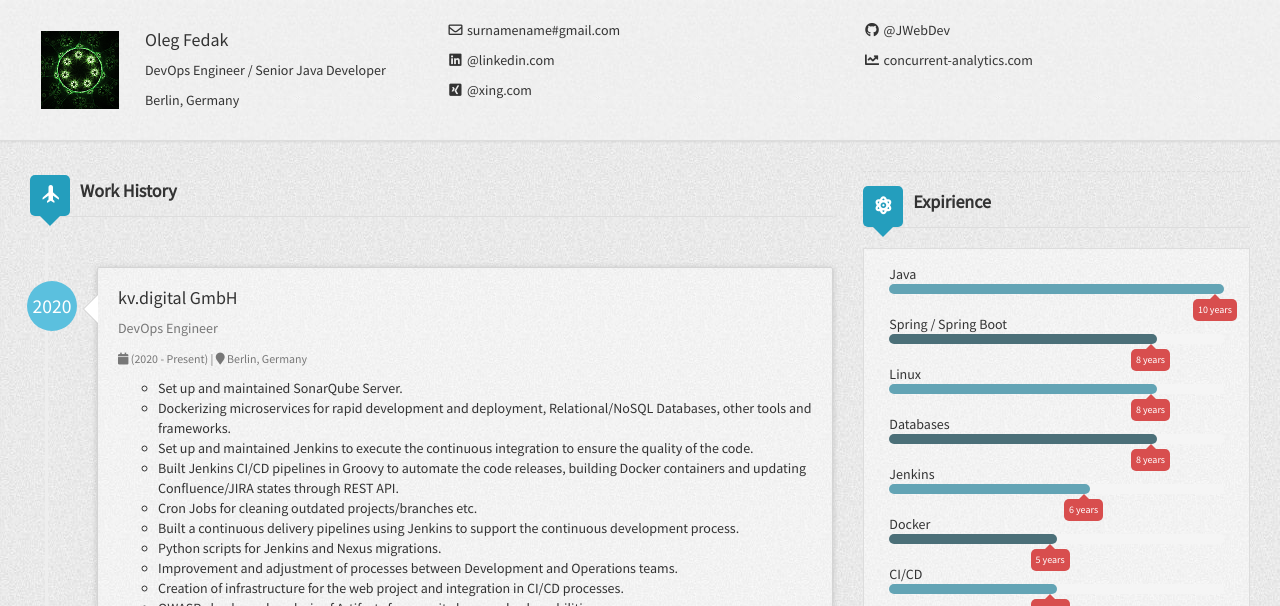
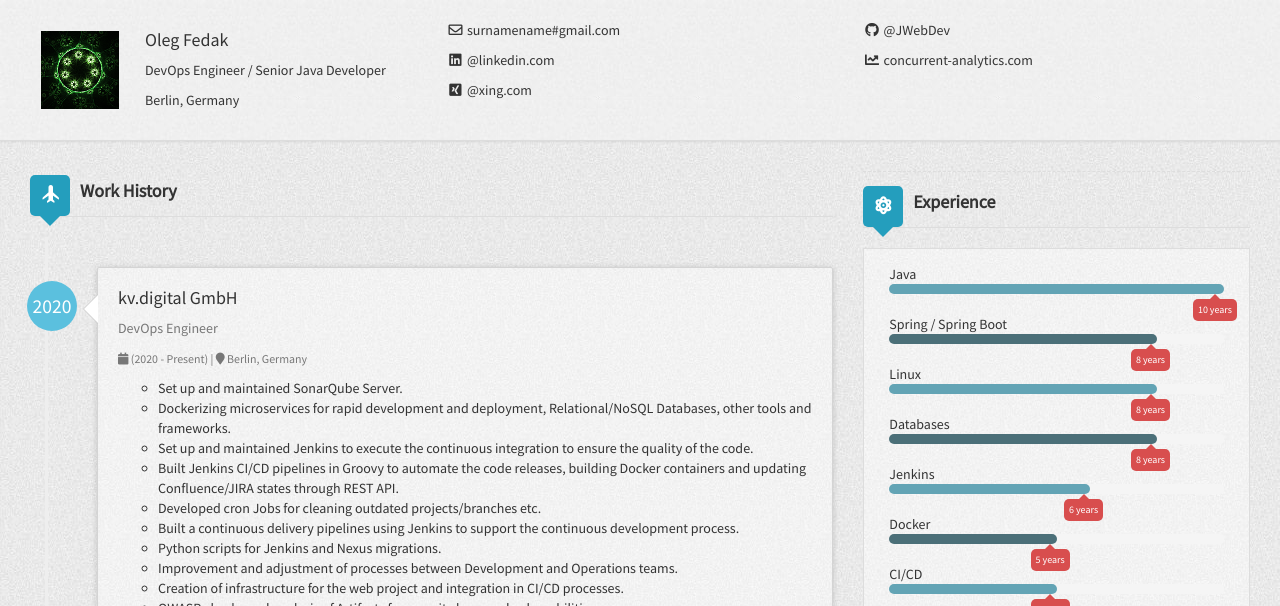
Before and after one commit to JWebDev/jwebdev.github.io, a Jekyll site: the page built from index.html, in a window 1280 px wide and 900 px high. Shown: the top 606 px of the window. Built offline with Jekyll 4.4.1, drawn with Linux system fonts in a browser that asks for light colours; nearby versions of some CDN libraries.

Commit message:
fix text

```diff
--- a/_config.yml
+++ b/_config.yml
@@ -28,7 +28,7 @@ author:
         <li>Dockerizing microservices for rapid development and deployment, Relational/NoSQL Databases, other tools and frameworks.</li>
         <li>Set up and maintained Jenkins to execute the continuous integration to ensure the quality of the code.</li>
         <li>Built Jenkins CI/CD pipelines in Groovy to automate the code releases, building Docker containers and updating Confluence/JIRA states through REST API.</li>
-        <li>Cron Jobs for cleaning outdated projects/branches etc.</li>
+        <li>Developed cron Jobs for cleaning outdated projects/branches etc.</li>
         <li>Built a continuous delivery pipelines using Jenkins to support the continuous development process.</li>
         <li>Python scripts for Jenkins and Nexus migrations.</li>
         <li>Improvement and adjustment of processes between Development and Operations teams.</li>
@@ -279,7 +279,7 @@ author:
     - skill10:
       name: Go
       percentage: 60%
-  expiriences:
+  experiences:
     - skill1:
       name: Java
       label: 10 years
--- a/index.html
+++ b/index.html
@@ -139,12 +139,12 @@ layout: default
         </div>
         <div class="col-md-4">
 
-            {% if site.author.expiriences %}
+            {% if site.author.experiences %}
             <div class="deviter"></div>
-            <h3 class="title with-icon"><span class="fas fa-atom cat-title"></span> Expirience</h3>
+            <h3 class="title with-icon"><span class="fas fa-atom cat-title"></span> Experience</h3>
             <div class="grid-block">
                 <ul class="list-unstyled list-skills">
-                    {% for skill in site.author.expiriences %}
+                    {% for skill in site.author.experiences %}
                     <li>
                         {% if skill.name %}
                         <span class="caption-skill">{{ skill.name }}</span>
```
